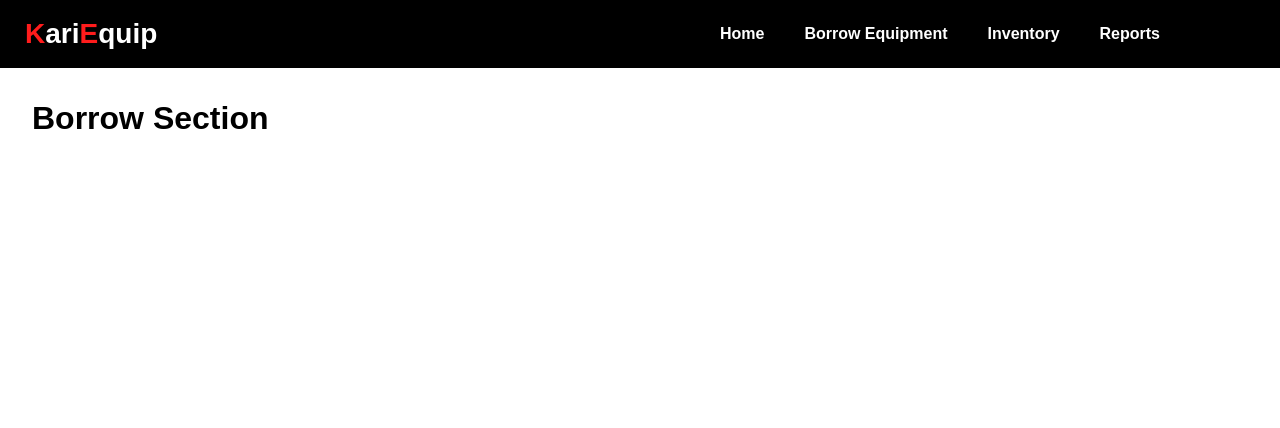
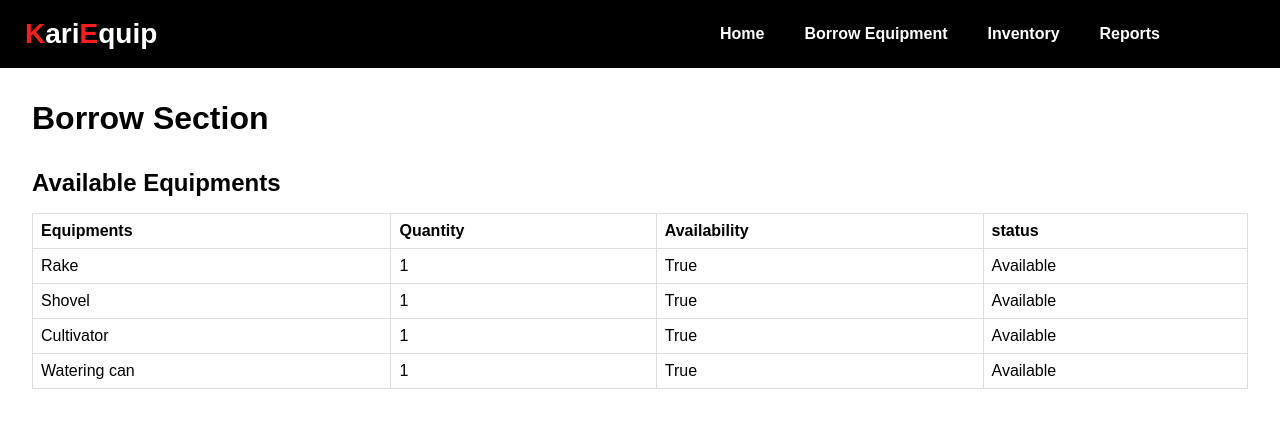
Before and after one commit to Kuroki19-noob/EBS-Prod, a plain HTML site: page user/borrow/index.html in a window 1280 px wide. Drawn offline with Linux system fonts and the light colour scheme.

Commit message:
Functions Added

```diff
--- a/assets/css/style.css
+++ b/assets/css/style.css
@@ -193,3 +193,19 @@
         font-size: 14px;
     }
 }
+
+table {
+  font-family: arial, sans-serif;
+  border-collapse: collapse;
+  width: 100%;
+}
+
+td, th {
+  border: 1px solid #dddddd;
+  text-align: left;
+  padding: 8px;
+}
+
+.greetings{
+    padding-bottom: 2rem;
+}
--- a/assets/js/app.js
+++ b/assets/js/app.js
@@ -21,6 +21,6 @@ else{
     greetings.textContent = 'Reports Section'
  }
  else{
-    greetings.textContent = 'Dasboard'
+    greetings.textContent = 'Dashboard'
  }
 });
--- /dev/null
+++ b/assets/js/equipments.js
@@ -0,0 +1,66 @@
+const equipment = document.getElementById('borrow-equipment')
+const quantity = document.getElementById('borrow-quantity')
+const availability = document.getElementById('borrow-availability')
+const statusElement = document.getElementById('borrow-status')
+
+const tableContent = {
+
+
+      rake:{
+         equipment:'Rake',
+         quantity:1,
+         availability:'',
+         status:''
+      },
+      shovel:{
+         equipment:'Shovel',
+         quantity:1,
+         availability:'',
+         status:''
+      },
+      cultivator:{
+         equipment:'Cultivator',
+         quantity:1,
+         availability:'',
+         status:''
+
+      },
+      wateringcan:{
+         equipment:'Watering can',
+         quantity:1,
+         availability:'',
+         status:''
+
+      }
+
+
+}
+
+// User Table functions
+
+function checkStatus(item){
+    item.status  = item.quantity === 0 ? 'Unavailable': 'Available';
+    item.availability  = item.quantity === 0 ? 'False': 'True';
+}
+
+function renderTable() {
+  const tbody = document.getElementById('borrow-table-body');
+  tbody.innerHTML = '';
+
+  Object.values(tableContent).forEach(item => {
+    checkStatus(item);
+
+    const row = document.createElement('tr');
+    row.innerHTML = `
+      <td>${item.equipment}</td>
+      <td>${item.quantity}</td>
+      <td>${item.availability}</td>
+      <td>${item.status}</td>
+    `;
+
+    tbody.appendChild(row);
+
+  });
+}
+
+document.addEventListener('DOMContentLoaded', renderTable);
--- a/assets/js/userAuth.js
+++ b/assets/js/userAuth.js
@@ -10,7 +10,7 @@ loginForm.addEventListener('submit', (event) => {
         user: {
             username: "lccborrower",
             password: "lccborrower123",
-            role: '/user'
+            role: '/user/home'
         },
         admin: {
             username: "lccborroweradmin",
--- a/user/borrow/index.html
+++ b/user/borrow/index.html
@@ -33,8 +33,29 @@
       </nav>
     </header>
     <main class="dashboard-wrap">
-    <h1 id="greetings"></h1>
+    <h1 id="greetings" class="greetings"></h1>
+    <section class="borrow-section">
+        <div class="borrow-container">
+          <div class="borrow-title">
+            <h1 style="padding-bottom: 1rem;">Available Equipments</h1>
+          </div>
+          <div class="borrow-content">
+            <table>
+              <thead>
+                <tr>
+                  <th>Equipments</th>
+                  <th>Quantity</th>
+                  <th>Availability</th>
+                  <th>status</th>
+                </tr>
+              </thead>
+              <tbody id="borrow-table-body"></tbody>
+            </table>
+          </div>
+        </div>
+      </section>
     <script src="/assets/js/app.js"></script>
+    <script src="/assets/js/equipments.js"></script>
     </main>
   </body>
 </html>
```
Also changed, not shown: index.html (+1 -1 lines), user/home/index.html (+4 -4 lines).
